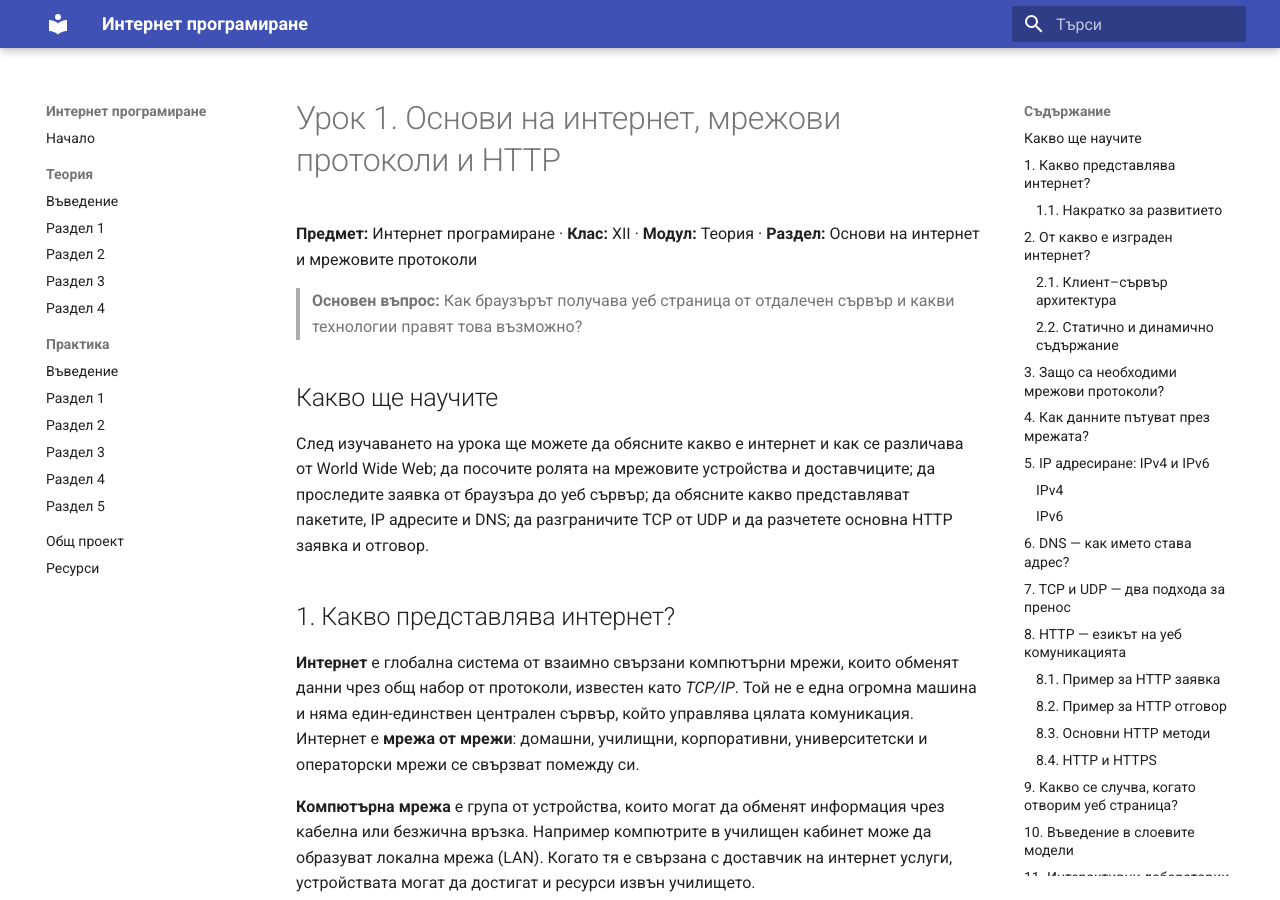
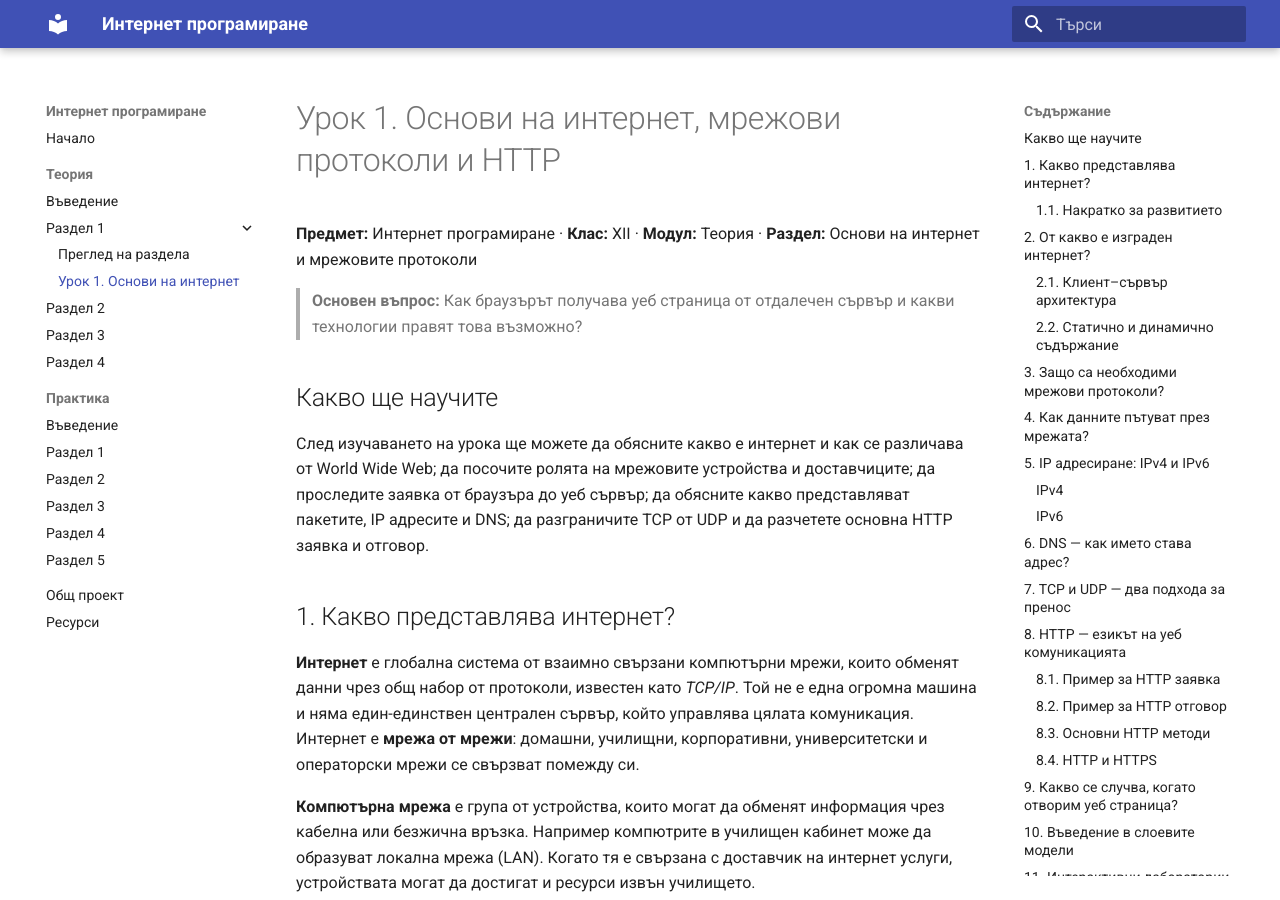
Before and after one commit to IlkoIliev/internet-programirane, an MkDocs documentation site: the page built from docs/teoria/razdel-1/urok-01-osnovi-na-internet.md, in a window 1280 px wide and 900 px high. Built offline with MkDocs 1.6.1 and Material for MkDocs 9.7.7, drawn with Linux system fonts in a browser that asks for light colours.

Commit message:
Add lesson 1 to navigation.

```diff
--- a/mkdocs.yml
+++ b/mkdocs.yml
@@ -19,7 +19,9 @@ nav:
 
   - Теория:
       - Въведение: teoria/index.md
-      - Раздел 1: teoria/razdel-1/index.md
+      - Раздел 1:
+          - Преглед на раздела: teoria/razdel-1/index.md
+          - "Урок 1. Основи на интернет": teoria/razdel-1/urok-01-osnovi-na-internet.md
       - Раздел 2: teoria/razdel-2/index.md
       - Раздел 3: teoria/razdel-3/index.md
       - Раздел 4: teoria/razdel-4/index.md
```
